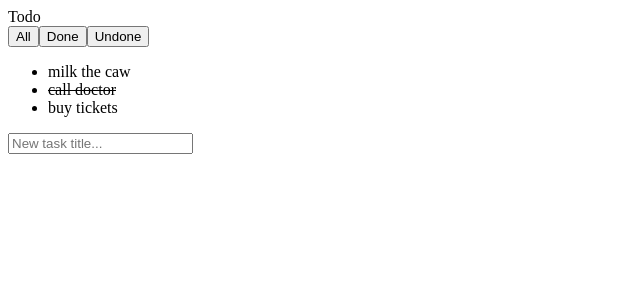
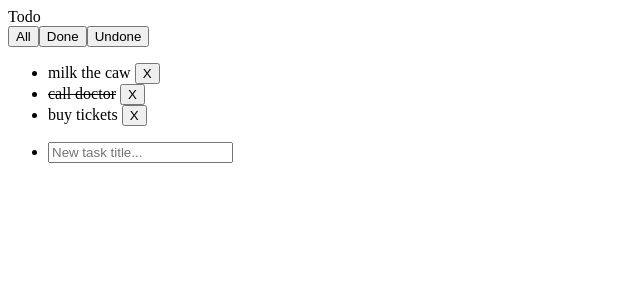
Before and after one commit to alexewerlof/react-todo, a React app: page / in a window 1280 px wide. Shown: the top 300 px of the page, without its empty margins (0-640 px from the left). Built offline with nearby package versions, Linux system fonts and the light colour scheme.

Commit message:
added a delete feature and refactored a bit

```diff
--- a/App.jsx
+++ b/App.jsx
@@ -32,26 +32,36 @@ class TaskFilters extends React.Component {
 class Task extends React.Component {
   render() {
     var style = {}
-    if (this.props.done) {
-      style['textDecoration'] = 'line-through';
+    if (this.props.task.done) {
+      style.textDecoration = 'line-through';
     }
-    return (<li style={style}>{this.props.title}</li>);
+    return (<li>
+              <span style={style}
+                    onClick={() => this.props.toggleTask(this.props.task)}>
+                    {this.props.task.title}</span>
+                &nbsp;
+                <button title="Remove"
+                        onClick={() => this.props.removeTask(this.props.task)}>X</button>
+            </li>);
   }
 }
 
 class TaskList extends React.Component {
   render() {
     return (<ul>
-        {this.props.tasks.map(task => <Task title={task.title}
-                                            done={task.done}
-                                            key={task.id} />)}
-      </ul>);
+              {this.props.tasks.map(task => <Task task={task}
+                                                  key={task.id}
+                                                  removeTask={this.props.removeTask}
+                                                  toggleTask={this.props.toggleTask} />)}
+            </ul>);
   }
 }
 
 class NewTask extends React.Component {
   constructor() {
     super();
+    this.update = this.update.bind(this);
+    this.keypress = this.keypress.bind(this);
     this.state = {
       value: ''
     }
@@ -66,10 +76,14 @@ class NewTask extends React.Component {
     this.setState({value: e.target.value});
   }
   render() {
-    return (<input type="text" value={this.state.value}
-                   onChange={this.update.bind(this)}
-                   onKeyPress={this.keypress.bind(this)}
-                   placeholder="New task title..." />);
+    return (<ul>
+              <li>
+                <input type="text" value={this.state.value}
+                       onChange={this.update}
+                       onKeyPress={this.keypress}
+                       placeholder="New task title..." />
+              </li>
+            </ul>);
   }
 }
 
@@ -77,6 +91,8 @@ class Todo extends React.Component {
   constructor() {
     super();
     this.addTask = this.addTask.bind(this);
+    this.removeTask = this.removeTask.bind(this);
+    this.toggleTask = this.toggleTask.bind(this);
     this.state = {
       tasks: hardcodedTasks
     }
@@ -89,10 +105,27 @@ class Todo extends React.Component {
     };
     this.setState({tasks: this.state.tasks.concat(newTask)})
   }
+  removeTask(task) {
+    var index = this.state.tasks.indexOf(task);
+    if (index === -1) {
+      console.error(`Could not find task ${task.title}`);
+    } else {
+      var newTasks = this.state.tasks.slice();
+      newTasks.splice(index, 1);
+      this.setState({tasks: newTasks});
+    }
+  }
+  toggleTask(task) {
+    var newTasks = this.state.tasks.slice();
+    task.done = !task.done;
+    this.setState({tasks: newTasks});
+  }
   render() {
     return (<div>
       <TaskFilters />
-      <TaskList tasks={this.state.tasks} />
+      <TaskList tasks={this.state.tasks}
+                removeTask={this.removeTask}
+                toggleTask={this.toggleTask} />
       <NewTask addTask={this.addTask} />
     </div>);
   }
```
